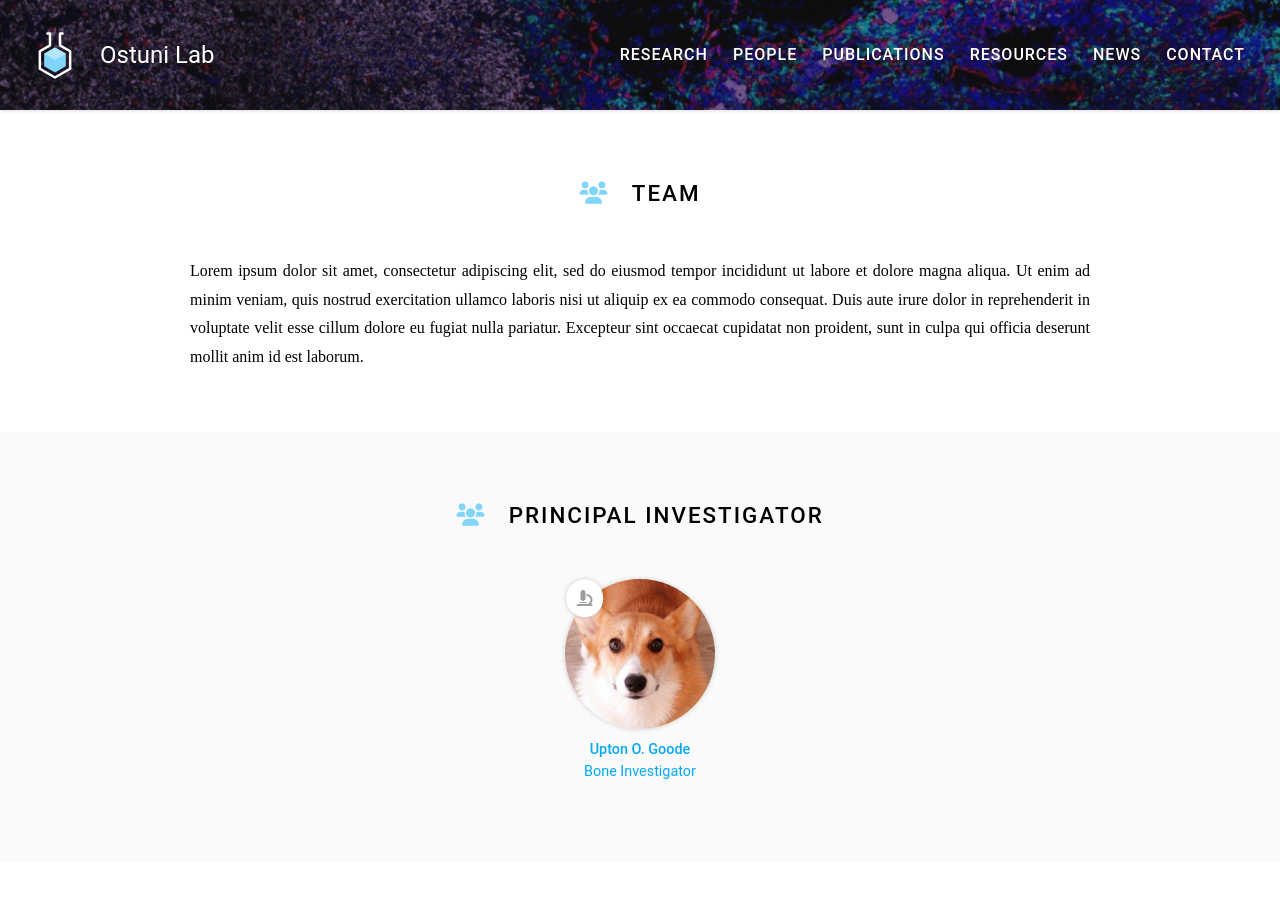
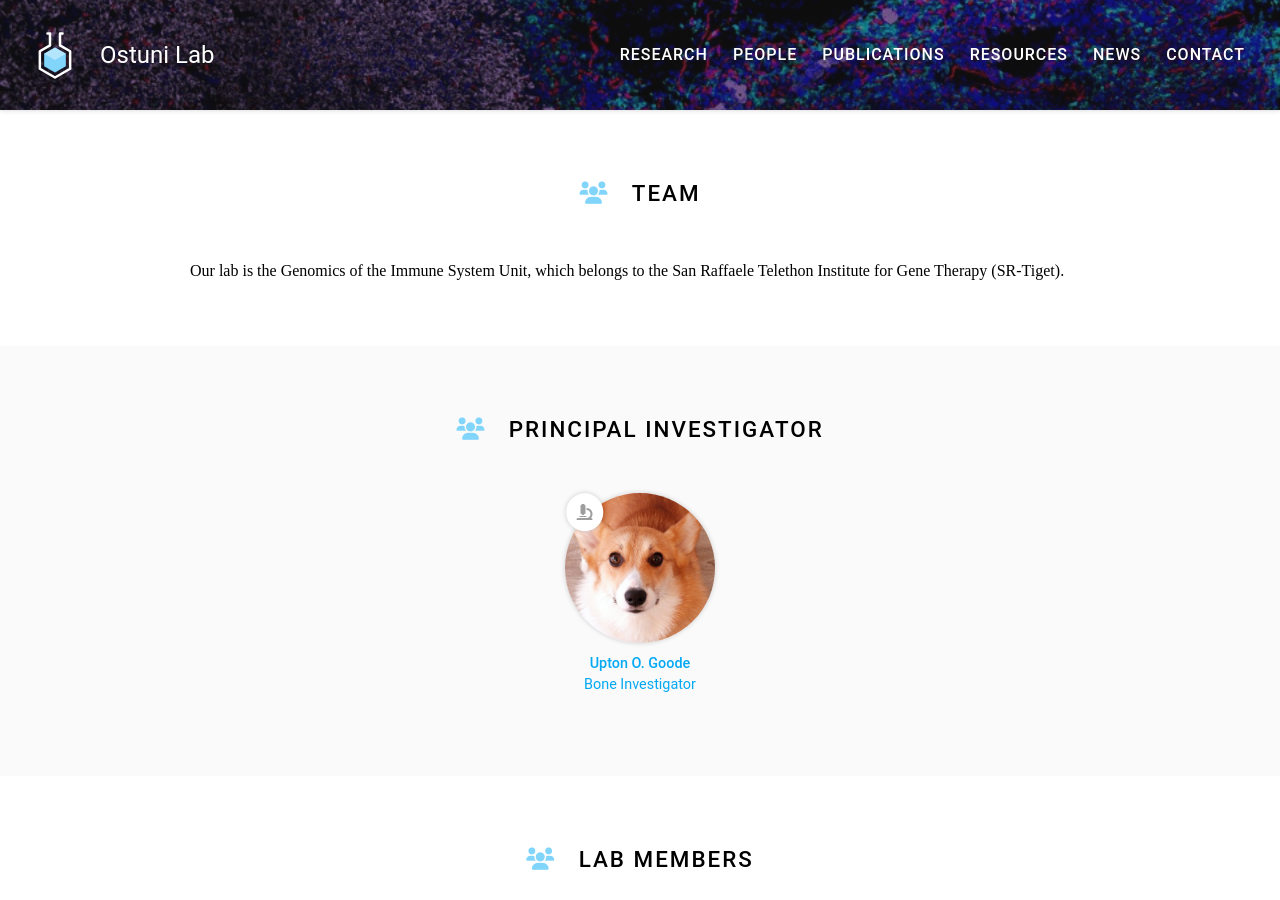
Before and after one commit to laterz-f/labwebsite, a Jekyll site: the page built from team/index.md, in a window 1280 px wide and 900 px high. Built offline with Jekyll 4.4.1, drawn with Linux system fonts in a browser that asks for light colours; some web fonts are replaced.

Commit message:
Update index.md

```diff
--- a/team/index.md
+++ b/team/index.md
@@ -7,10 +7,7 @@ nav:
 
 # <i class="fas fa-users"></i>Team
 
-Lorem ipsum dolor sit amet, consectetur adipiscing elit, sed do eiusmod tempor incididunt ut labore et dolore magna aliqua.
-Ut enim ad minim veniam, quis nostrud exercitation ullamco laboris nisi ut aliquip ex ea commodo consequat.
-Duis aute irure dolor in reprehenderit in voluptate velit esse cillum dolore eu fugiat nulla pariatur.
-Excepteur sint occaecat cupidatat non proident, sunt in culpa qui officia deserunt mollit anim id est laborum.
+Our lab is the Genomics of the Immune System Unit, which belongs to the San Raffaele Telethon Institute for Gene Therapy (SR-Tiget).
 
 {% include section.html %}
 
```
